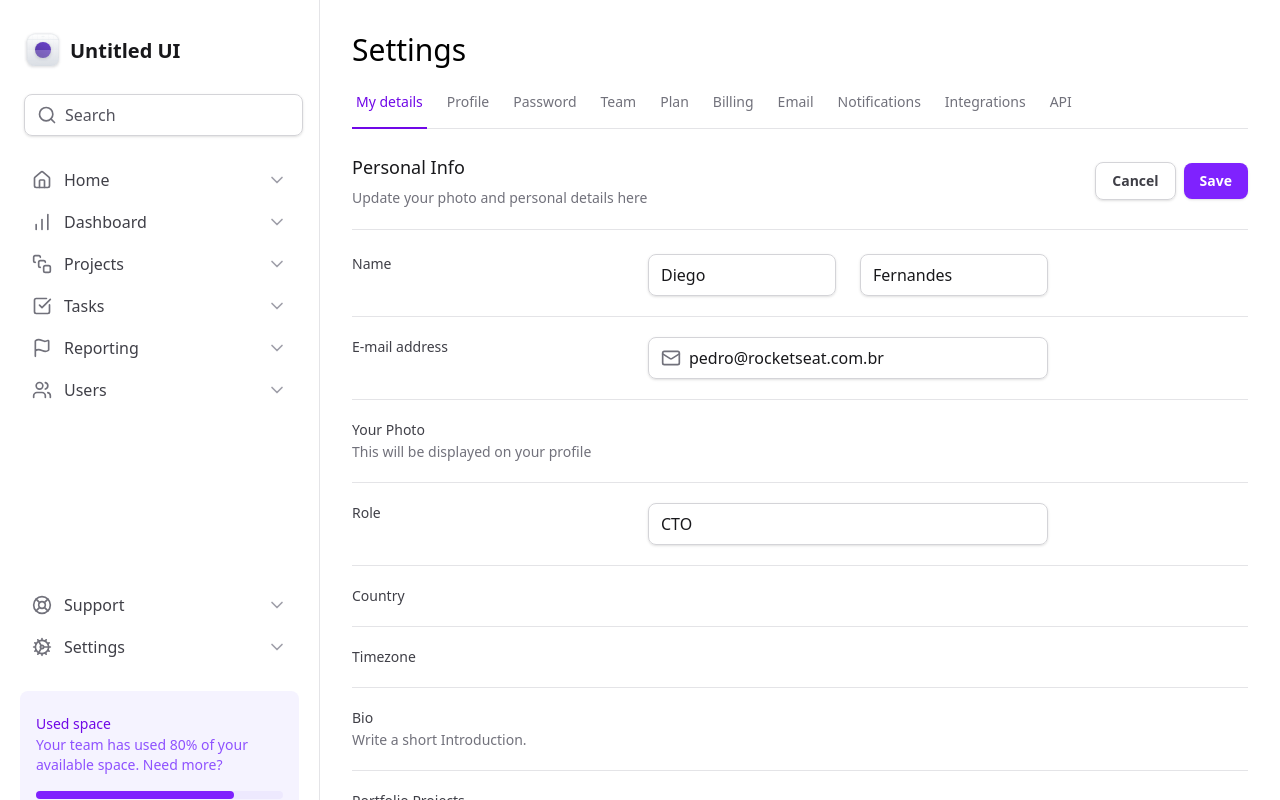
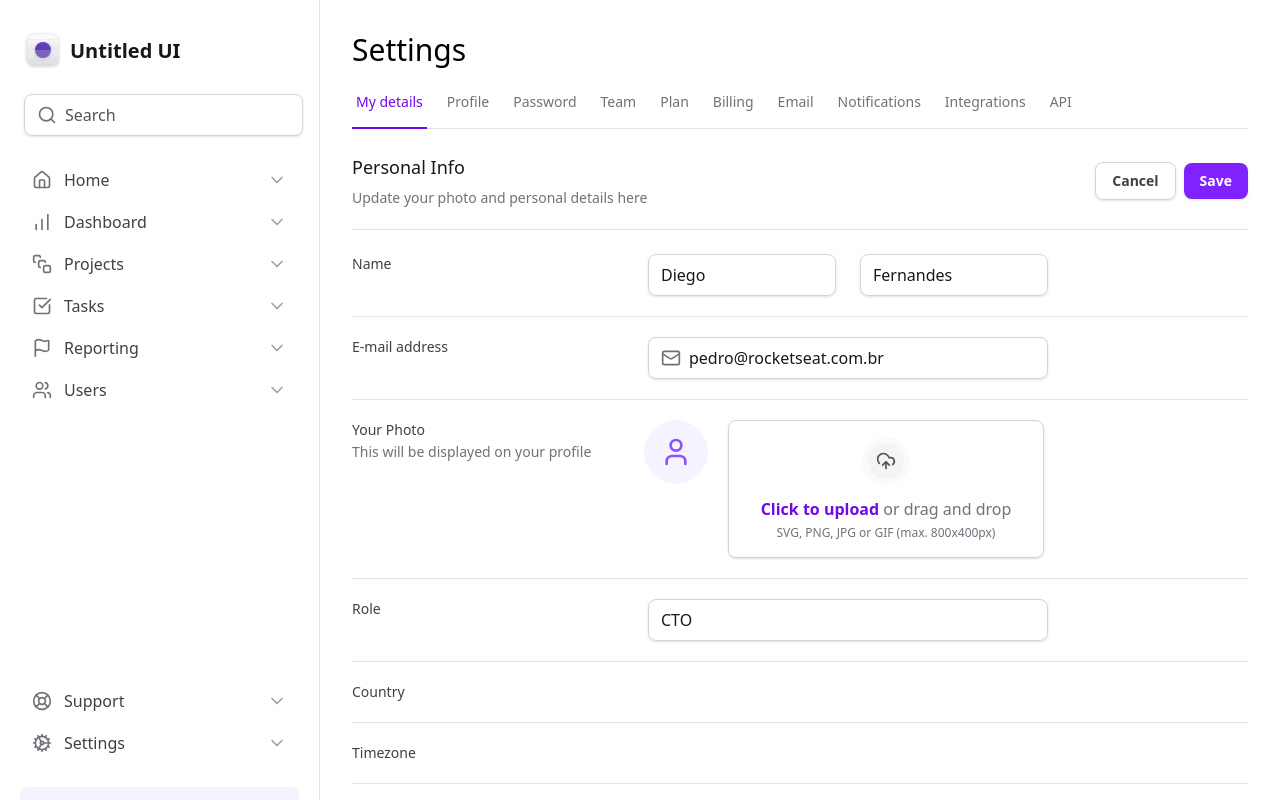
Before and after one commit to Pedrohenriquezuza/tailwind-next, a Next.js app: page / in a window 1280 px wide. Shown: the top 800 px of the page. Built offline with nearby package versions, Linux system fonts and the light colour scheme.

Commit message:
Upload do avatar e estilização

```diff
--- a/src/app/globals.css
+++ b/src/app/globals.css
@@ -4,4 +4,7 @@
   --grid-app: minmax(18rem, 20rem) 1fr;
   --grid-profile: max-content 1fr min-content;
   --grid-form: minmax(7.5rem, 17.5rem) minmax(25rem, 1fr) minmax(0, 15rem);
+
+
+  --violet-25: #FCFAFF;
 }
--- a/src/app/page.tsx
+++ b/src/app/page.tsx
@@ -2,7 +2,7 @@
 import * as Input from "./components/Input";
 
 import { SettingsTabs } from "./components/SettingsTabs";
-import { Mail } from "lucide-react";
+import { Mail, UploadCloud, User } from "lucide-react";
 export default function Home() {
   return (
     <>
@@ -87,7 +87,34 @@
                 This will be displayed on your profile
               </span>
             </label>
-            <div></div>
+
+            <div className="flex items-start gap-5">
+              <div className="bg-violet-50 flex h-16 w-16 items-center justify-center rounded-full">
+                <User className="w-8 h-8 text-violet-500" />
+              </div>
+
+              <label
+                htmlFor="photo"
+                className="group flex-1 cursor-pointer flex flex-col items-center gap-3 rounded-lg border border-zinc-300 px-6 py-4 text-center text-zinc-500 shadow-sm hover:border-violet-200 hover:bg-(--violet-25) hover:text-violet-500"
+              >
+                <div className="rounded-full border-[6px] border-zinc-50 bg-zinc-100 p-2 group-hover:border-violet-50 group-hover:bg-violet-100">
+                  <UploadCloud className="h-5 w-5 text-zinc-600 group-hover:text-violet-600" />
+                </div>
+
+                <div className="flex flex-col items-center gap-1">
+                  <span>
+                    <span className="font-semibold text-violet-700">
+                      Click to upload
+                    </span>{" "}
+                    or drag and drop
+                  </span>
+                  <span className="text-xs">
+                    SVG, PNG, JPG or GIF (max. 800x400px)
+                  </span>
+                </div>
+              </label>
+              <input type="file" className="sr-only" id="photo" />
+            </div>
           </div>
 
           <div className="grid gap-3 grid-cols-(--grid-form) pb-5">
```
